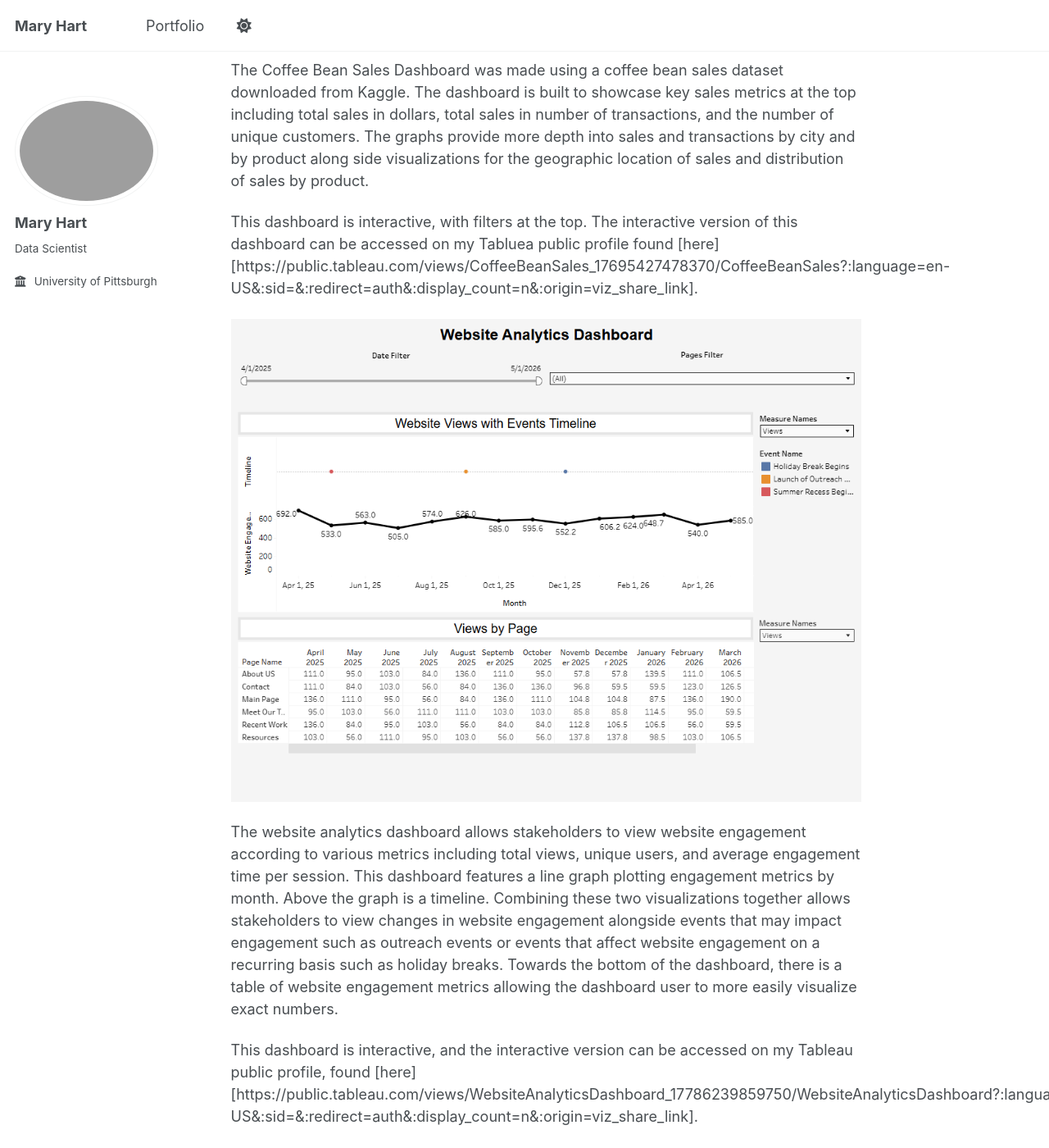
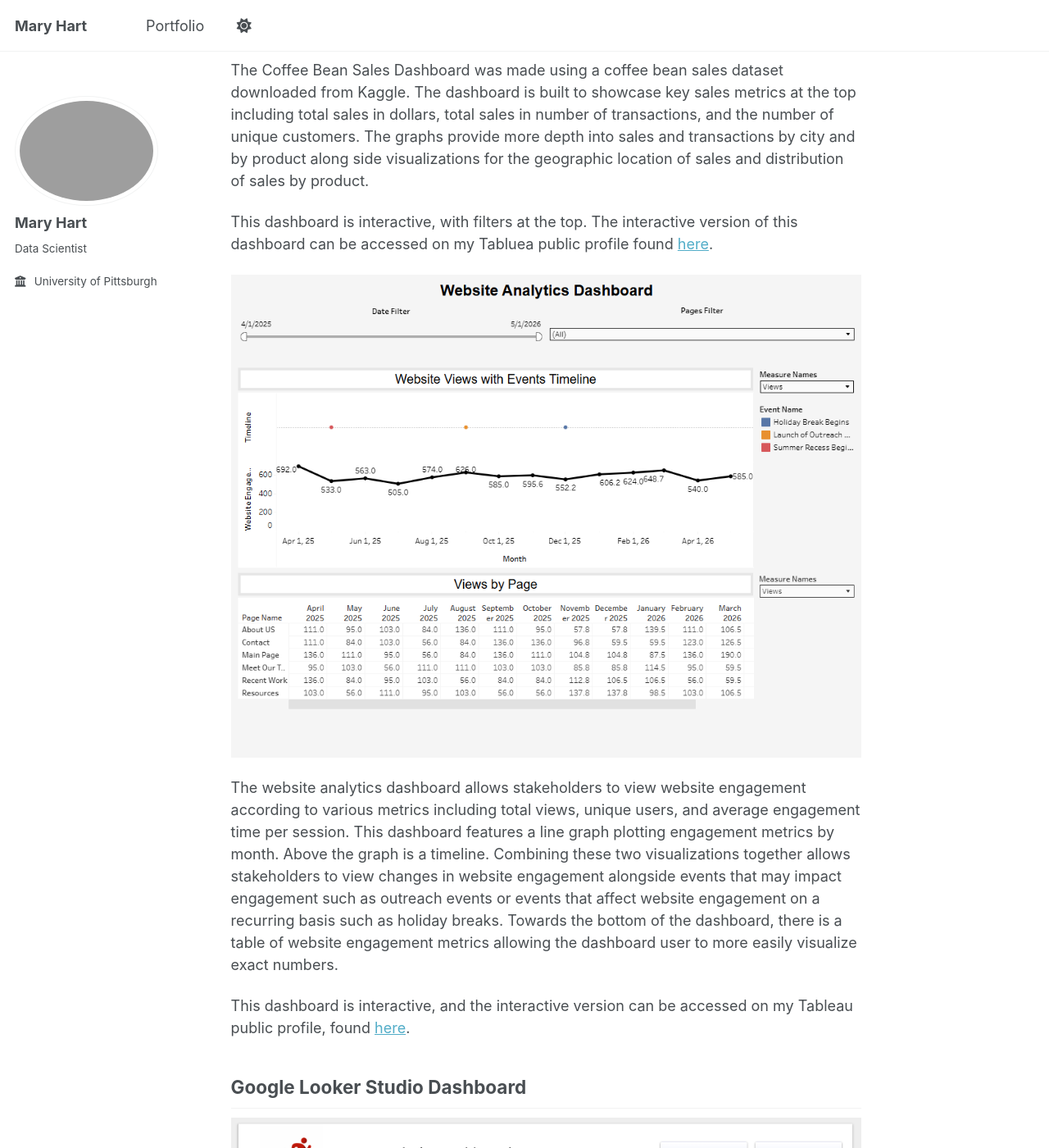
Before and after one commit to maryh-1/maryh-1.github.io, a Jekyll site: the page built from _posts/2025-08-18-Dashboards.md, in a window 1280 px wide and 1400 px high, scrolled down 2801 px. Shown: the whole window at 82% size. Built offline with Jekyll 4.4.1, drawn with Linux system fonts in a browser that asks for light colours; a script bundle is joined from its source files by our own code; library files that are not in the unit come from our copies.

Commit message:
Update 2025-08-18-Dashboards.md

```diff
--- a/_posts/2025-08-18-Dashboards.md
+++ b/_posts/2025-08-18-Dashboards.md
@@ -53,13 +53,13 @@ The Google Sheets file uses the “GOOGLEFINANCE” function to update individua
 
 The Coffee Bean Sales Dashboard was made using a coffee bean sales dataset downloaded from Kaggle. The dashboard is built to showcase key sales metrics at the top including total sales in dollars, total sales in number of transactions, and the number of unique customers. The graphs provide more depth into sales and transactions by city and by product along side visualizations for the geographic location of sales and distribution of sales by product.
 
-This dashboard is interactive, with filters at the top. The interactive version of this dashboard can be accessed on my Tabluea public profile found [here][https://public.tableau.com/views/CoffeeBeanSales_17695427478370/CoffeeBeanSales?:language=en-US&:sid=&:redirect=auth&:display_count=n&:origin=viz_share_link].
+This dashboard is interactive, with filters at the top. The interactive version of this dashboard can be accessed on my Tabluea public profile found [here](https://public.tableau.com/views/CoffeeBeanSales_17695427478370/CoffeeBeanSales?:language=en-US&:sid=&:redirect=auth&:display_count=n&:origin=viz_share_link).
 
 ![Website Analytics Dashboard](/images/Web_Analytics_Dashboard.png)
 
 The website analytics dashboard allows stakeholders to view website engagement according to various metrics including total views, unique users, and average engagement time per session. This dashboard features a line graph plotting engagement metrics by month. Above the graph is a timeline. Combining these two visualizations together allows stakeholders to view changes in website engagement alongside events that may impact engagement such as outreach events or events that affect website engagement on a recurring basis such as holiday breaks. Towards the bottom of the dashboard, there is a table of website engagement metrics allowing the dashboard user to more easily visualize exact numbers.
 
-This dashboard is interactive, and the interactive version can be accessed on my Tableau public profile, found [here][https://public.tableau.com/views/WebsiteAnalyticsDashboard_17786239859750/WebsiteAnalyticsDashboard?:language=en-US&:sid=&:redirect=auth&:display_count=n&:origin=viz_share_link].
+This dashboard is interactive, and the interactive version can be accessed on my Tableau public profile, found [here](https://public.tableau.com/views/WebsiteAnalyticsDashboard_17786239859750/WebsiteAnalyticsDashboard?:language=en-US&:sid=&:redirect=auth&:display_count=n&:origin=viz_share_link).
 
 ## Google Looker Studio Dashboard
 
```
